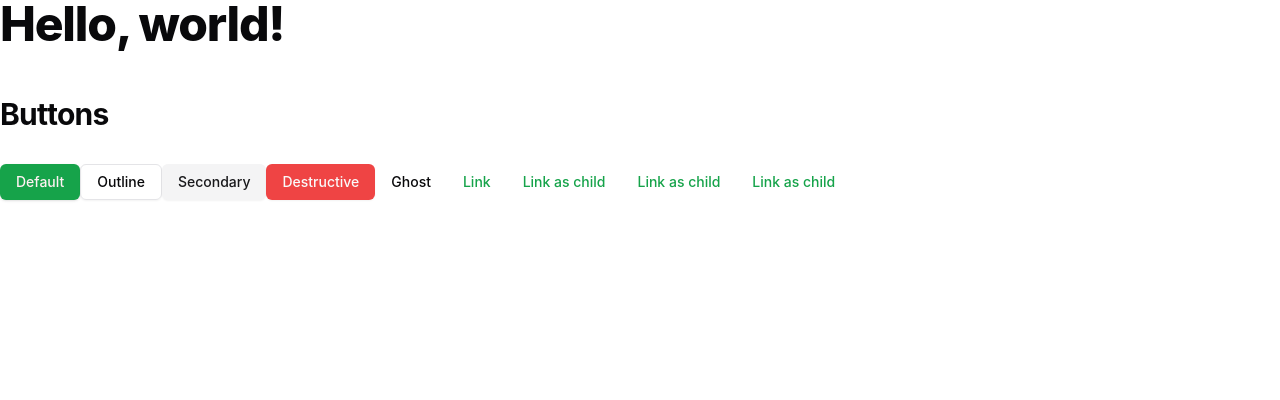
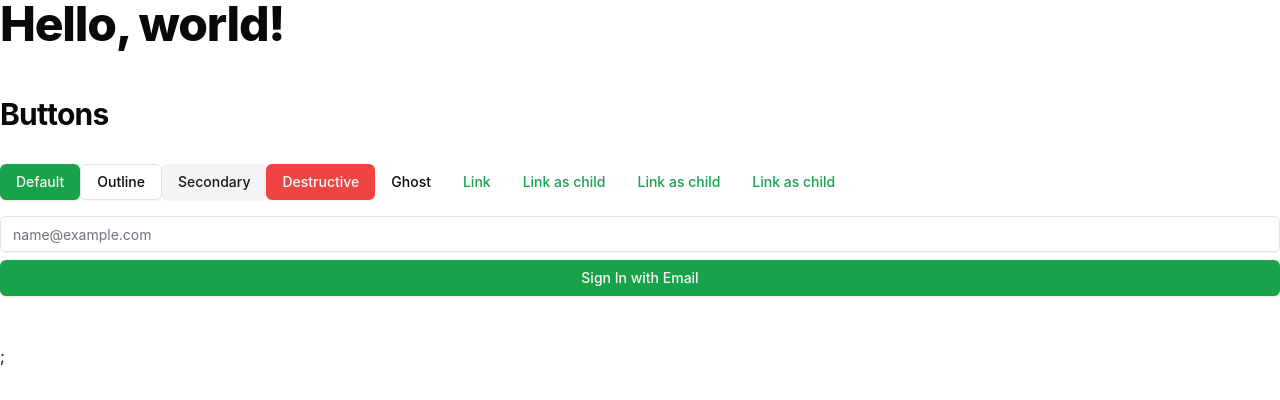
Before and after one commit to CeeJayyy007/auto-app-frontend, a React (Vite) app: page / in a window 1280 px wide. Shown: the top 400 px of the page. Built offline with nearby package versions, Linux system fonts and the light colour scheme.

Commit message:
refactor: refactor main and app components

```diff
--- a/src/App.jsx
+++ b/src/App.jsx
@@ -1,7 +1,10 @@
+import Playground from './pages/playground.jsx';
+
 function App() {
   return (
     <div>
       <h1>Hello, world!</h1>
+      <Playground />;
     </div>
   );
 }
--- a/src/main.jsx
+++ b/src/main.jsx
@@ -1,11 +1,5 @@
 import ReactDOM from 'react-dom/client';
 import App from './App.jsx';
-import Playground from './pages/playground.jsx';
 import './styles/globals.css';
 
-ReactDOM.createRoot(document.getElementById('root')).render(
-  <>
-    <App />
-    <Playground />
-  </>
-);
+ReactDOM.createRoot(document.getElementById('root')).render(<App />);
--- a/src/pages/playground.jsx
+++ b/src/pages/playground.jsx
@@ -1,4 +1,5 @@
-import { Button } from '../components/ui/button';
+import AuthForm from '@/components/authForm';
+import { Button } from '@/components/ui/button';
 
 const Playground = () => {
   return (
@@ -22,6 +23,8 @@ const Playground = () => {
           <span>Link as child</span>
         </Button>
       </div>
+      {/* auth form */}
+      <AuthForm />
     </div>
   );
 };
```
